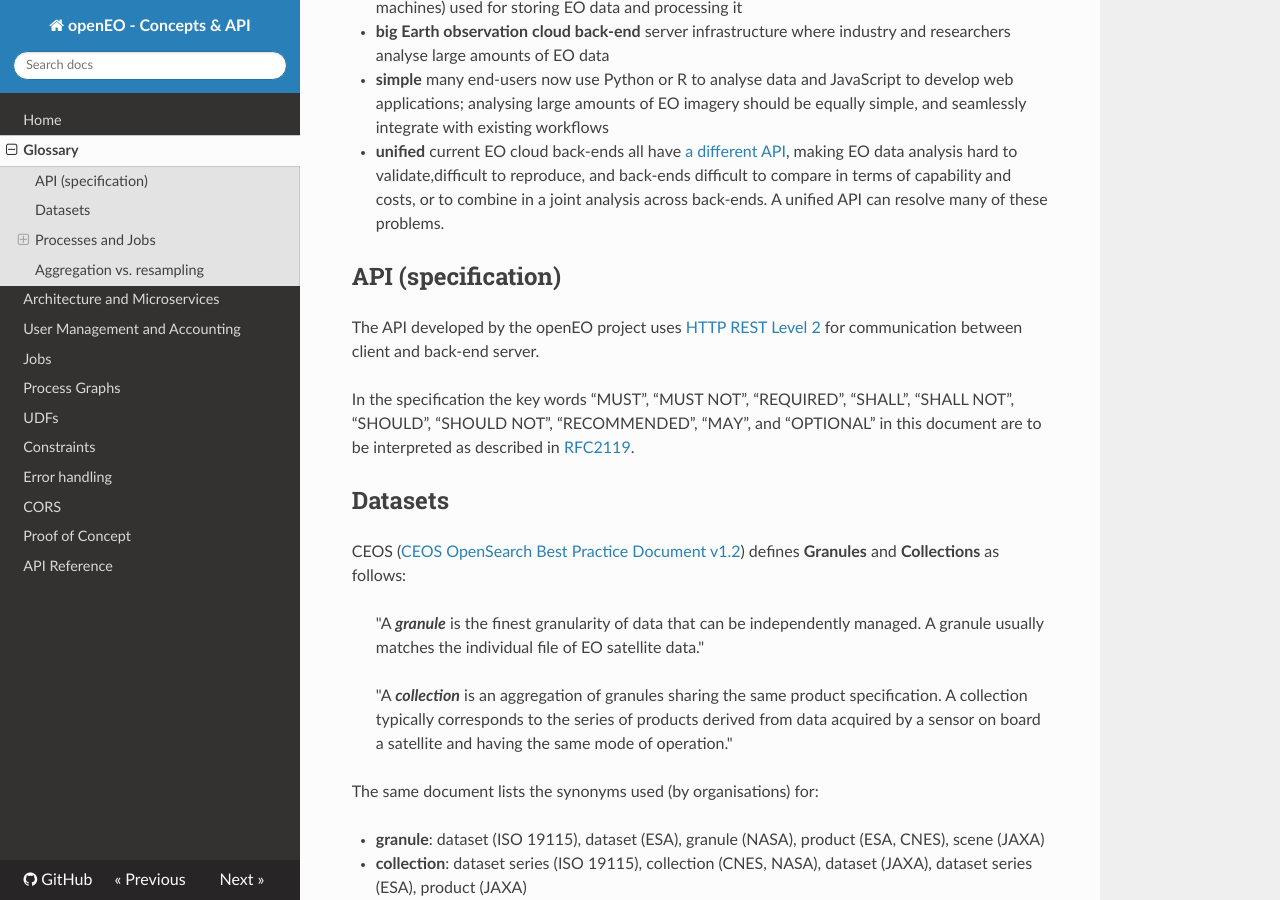
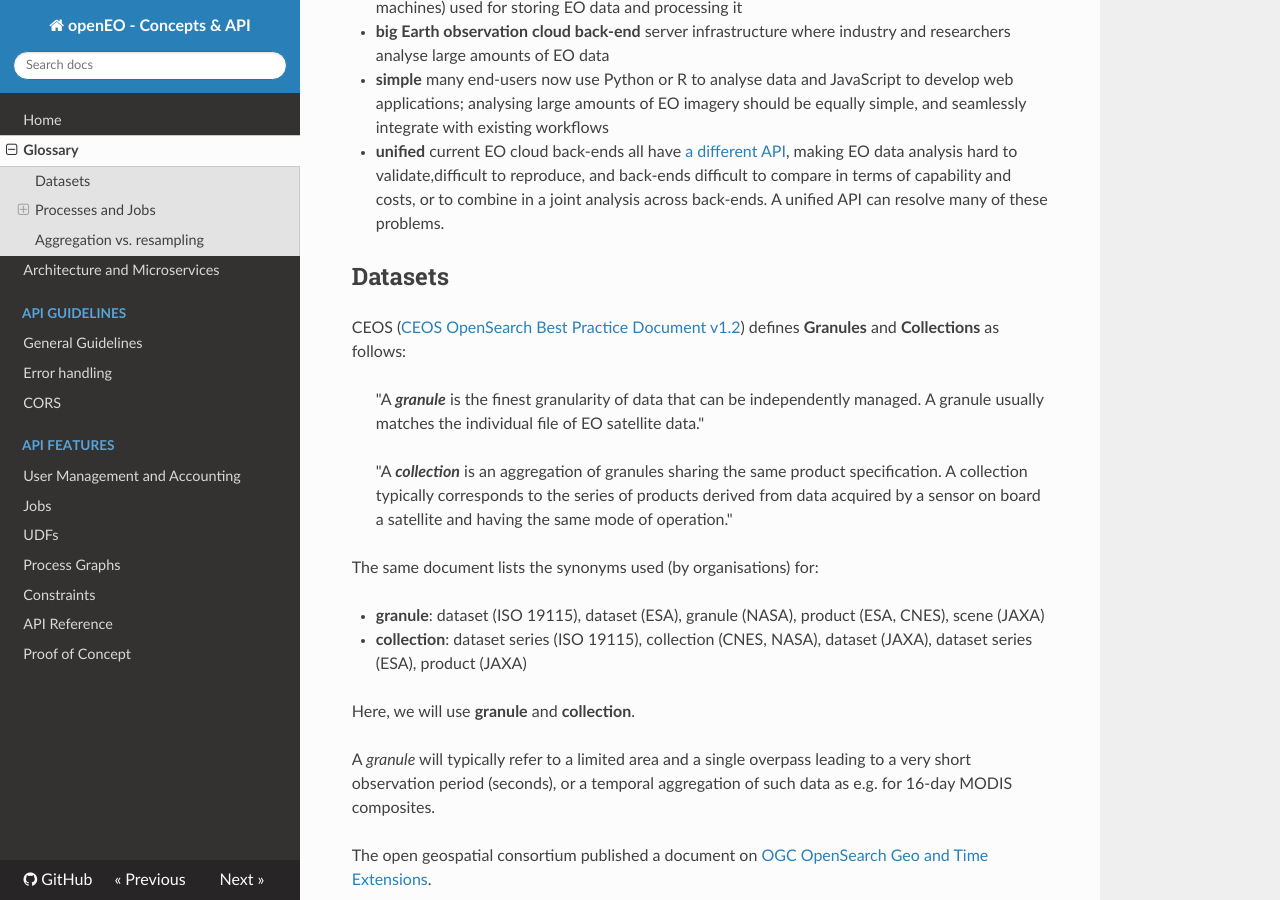
Before and after one commit to Open-EO/openeo-api, an MkDocs documentation site: the page built from docs/docs/glossary.md, in a window 1280 px wide and 900 px high, scrolled down 572 px. Built offline with MkDocs 1.6.1, drawn with Linux system fonts in a browser that asks for light colours; nearby versions of some CDN libraries; old or Windows-style settings are respelled for this version of MkDocs.

Commit message:
Added API guidelines, adopted API spec to guidelines, added authentication procedures, ...

```diff
--- a/docs/docs/glossary.md
+++ b/docs/docs/glossary.md
@@ -15,13 +15,6 @@
 - **big Earth observation cloud back-end** server infrastructure where industry and researchers analyse large amounts of EO data
 - **simple** many end-users now use Python or R to analyse data and JavaScript to develop web applications; analysing large amounts of EO imagery should be equally simple, and seamlessly integrate with existing workflows
 - **unified** current EO cloud back-ends all have [a different API](http://r-spatial.org/2016/11/29/openeo.html), making EO data analysis hard to validate,difficult to reproduce, and back-ends difficult to compare in terms of capability and costs, or to combine in a joint analysis across back-ends. A unified API can resolve many of these problems.
-
-
-## API (specification)
-
-The API developed by the openEO project uses [HTTP REST Level 2](https://en.wikipedia.org/wiki/Representational_state_transfer) for communication between client and back-end server.
-
-In the specification the key words “MUST”, “MUST NOT”, “REQUIRED”, “SHALL”, “SHALL NOT”, “SHOULD”, “SHOULD NOT”, “RECOMMENDED”, “MAY”, and “OPTIONAL” in this document are to be interpreted as described in [RFC2119](http://tools.ietf.org/html/rfc2119).
 
 ## Datasets
 
--- a/docs/mkdocs.yml
+++ b/docs/mkdocs.yml
@@ -3,15 +3,18 @@
   - Home: index.md
   - Glossary: glossary.md
   - Architecture and Microservices: arch.md
-  - User Management and Accounting: usermanagement.md
-  - Jobs: jobs.md
-  - Process Graphs: processgraphs.md
-  - UDFs: udfs.md
-  - Constraints: views.md
-  - Error handling: errors.md
-  - CORS: cors.md
+  - API Guidelines:
+    - General Guidelines: guidelines.md
+    - Error handling: errors.md
+    - CORS: cors.md
+  - API Features:
+    - User Management and Accounting: usermanagement.md
+    - Jobs: jobs.md
+    - UDFs: udfs.md
+    - Process Graphs: processgraphs.md
+    - Constraints: views.md
+  - API Reference: apireference.md
   - Proof of Concept: poc.md
-  - API Reference: apireference.md
 theme: readthedocs
 repo_url: https://github.com/Open-EO/openeo-api
 site_favicon: favicon.ico
```
Also changed, not shown: docs/docs/errors.md (+2 -2 lines), docs/docs/guidelines.md (added, +55 -0 lines), docs/docs/usermanagement.md (+1 -1 lines), openapi.json.
